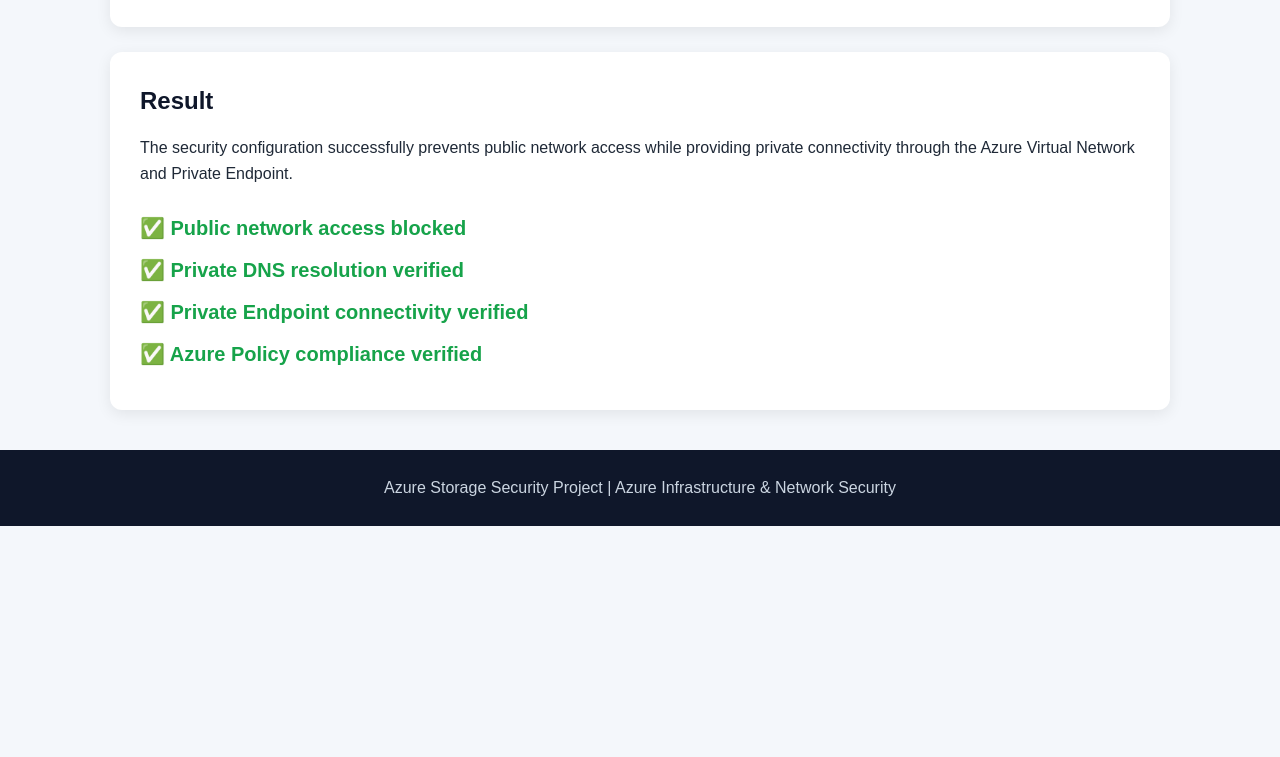
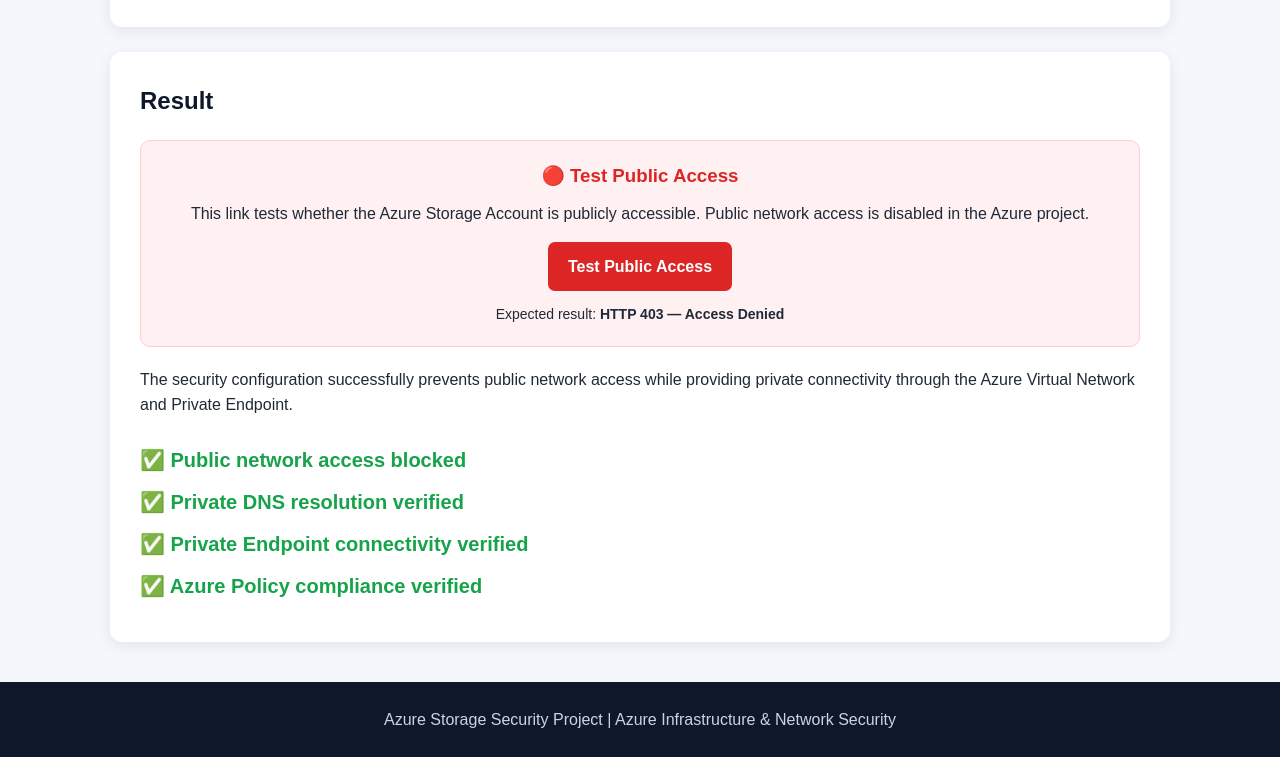
Before and after one commit to pradeep-teja51/azure-storage-security, a plain HTML site: page index.html in a window 1280 px wide. Shown: the part 1802-2559 px from the top of the page. Before the commit the page ends 2328 px from the top, so only its background shows below. Drawn offline with Linux system fonts and the light colour scheme.

Commit message:
Add public access test section to index.html
Added a section to test public access of Azure Storage Account with a link and expected result.

```diff
--- a/index.html
+++ b/index.html
@@ -300,6 +300,29 @@
     <div class="section">
         <h2>Result</h2>
 
+        <div style="margin: 20px 0; padding: 20px; background: #fff1f2; border: 1px solid #fecdd3; border-radius: 10px; text-align: center;">
+
+    <h3 style="color: #dc2626; margin-bottom: 10px;">
+        🔴 Test Public Access
+    </h3>
+
+    <p style="margin-bottom: 15px;">
+        This link tests whether the Azure Storage Account is publicly accessible.
+        Public network access is disabled in the Azure project.
+    </p>
+
+    <a href="https://stazstoragepradeep01.blob.core.windows.net/test-data/test-security.txt"
+       target="_blank"
+       style="display: inline-block; padding: 12px 20px; background: #dc2626; color: white; text-decoration: none; border-radius: 7px; font-weight: bold;">
+        Test Public Access
+    </a>
+
+    <p style="margin-top: 12px; font-size: 14px;">
+        Expected result: <strong>HTTP 403 — Access Denied</strong>
+    </p>
+
+</div>
+
         <p>
             The security configuration successfully prevents public network
             access while providing private connectivity through the Azure
```
